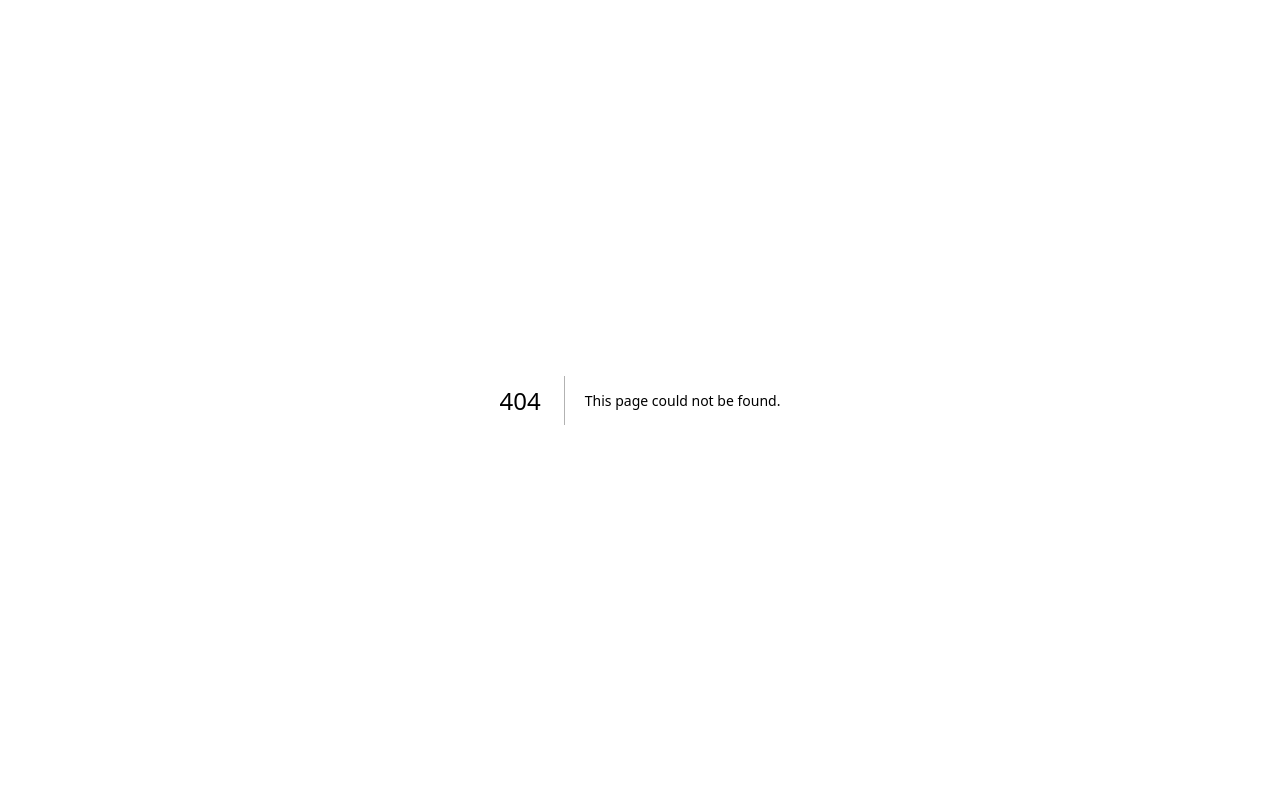
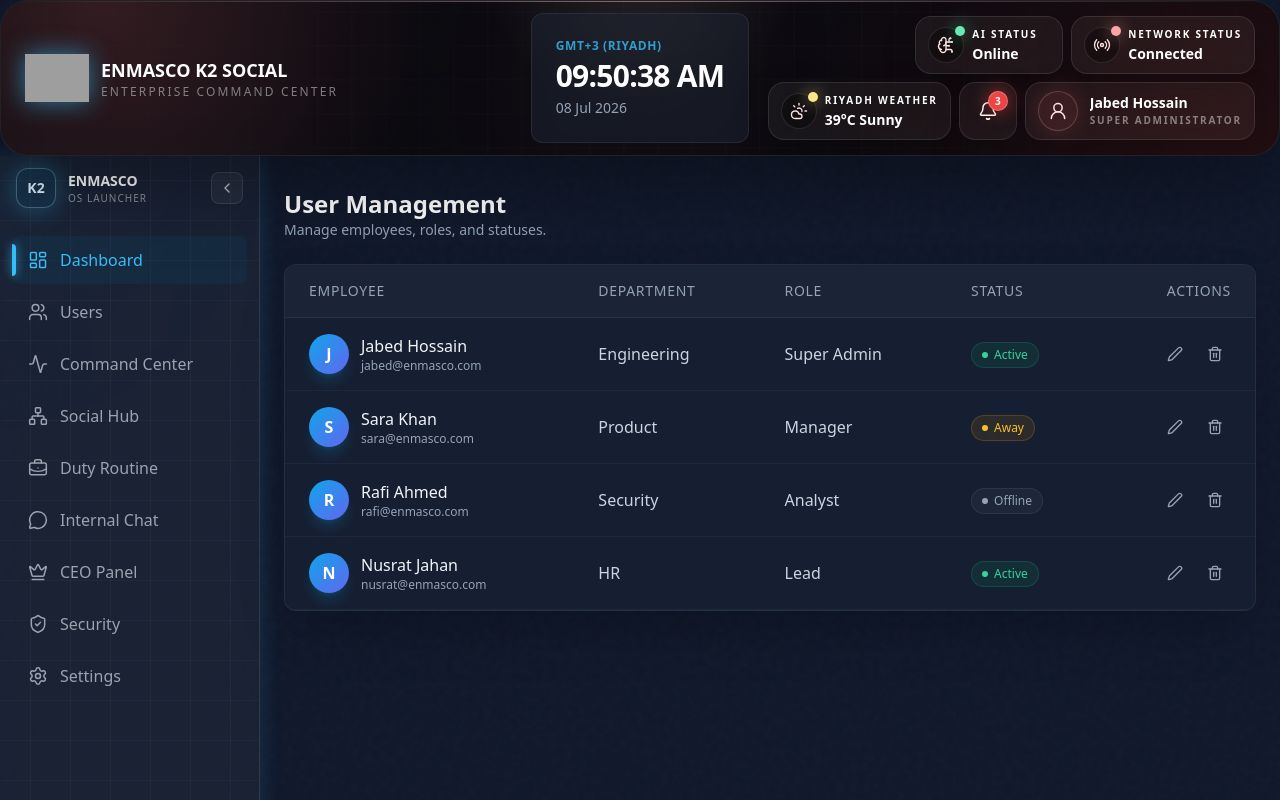
Before and after one commit to jabedbusiness10-art/enmasco-k2-social-hub, a Next.js app: page /dashboard/users in a window 1280 px wide. Before the commit this address had no page. Shown: the top 800 px of the page. Built offline with nearby package versions, Linux system fonts and the light colour scheme; grey boxes are pictures that could not be loaded.

Commit message:
TASK-12: user management

```diff
--- /dev/null
+++ b/app/dashboard/users/page.tsx
@@ -0,0 +1,22 @@
+import EmployeeTable from "@/components/dashboard/EmployeeTable";
+
+const demo = [
+  { id: "1", name: "Jabed Hossain", email: "jabed@enmasco.com", department: "Engineering", role: "Super Admin", status: "Active" as const },
+  { id: "2", name: "Sara Khan", email: "sara@enmasco.com", department: "Product", role: "Manager", status: "Away" as const },
+  { id: "3", name: "Rafi Ahmed", email: "rafi@enmasco.com", department: "Security", role: "Analyst", status: "Offline" as const },
+  { id: "4", name: "Nusrat Jahan", email: "nusrat@enmasco.com", department: "HR", role: "Lead", status: "Active" as const },
+];
+
+export default function UsersPage() {
+  return (
+    <div className="space-y-6">
+      <div className="flex items-center justify-between">
+        <div>
+          <h1 className="text-2xl font-semibold text-white">User Management</h1>
+          <p className="text-sm text-slate-400">Manage employees, roles, and statuses.</p>
+        </div>
+      </div>
+      <EmployeeTable data={demo} />
+    </div>
+  );
+}
--- /dev/null
+++ b/components/dashboard/EmployeeTable.tsx
@@ -0,0 +1,78 @@
+"use client";
+
+import { motion } from "framer-motion";
+import { Edit2, Trash2, Eye, MoreVertical } from "lucide-react";
+import StatusBadge from "./StatusBadge";
+
+type User = {
+  id: string;
+  name: string;
+  email: string;
+  department: string;
+  role: string;
+  status: "Active" | "Away" | "Offline";
+};
+
+type EmployeeTableProps = {
+  data: User[];
+  onRowClick?: (user: User) => void;
+  onEdit?: (user: User) => void;
+  onDelete?: (id: string) => void;
+};
+
+export default function EmployeeTable({ data, onRowClick, onEdit, onDelete }: EmployeeTableProps) {
+  return (
+    <div className="w-full bg-slate-800/40 backdrop-blur-md border border-slate-700/50 rounded-xl overflow-hidden shadow-2xl">
+      <table className="w-full text-left border-collapse">
+        <thead>
+          <tr className="bg-slate-800/60 border-b border-slate-700/50 text-slate-400 text-sm uppercase tracking-wider">
+            <th className="px-6 py-4 font-medium">Employee</th>
+            <th className="px-6 py-4 font-medium">Department</th>
+            <th className="px-6 py-4 font-medium">Role</th>
+            <th className="px-6 py-4 font-medium">Status</th>
+            <th className="px-6 py-4 font-medium text-right">Actions</th>
+          </tr>
+        </thead>
+        <tbody>
+          {data.map((user, index) => (
+            <motion.tr
+              key={user.id}
+              initial={{ opacity: 0, y: 10 }}
+              animate={{ opacity: 1, y: 0 }}
+              transition={{ delay: index * 0.05 }}
+              onClick={() => onRowClick?.(user)}
+              className="border-b border-slate-700/30 hover:bg-slate-700/30 transition-colors cursor-pointer group"
+            >
+              <td className="px-6 py-4">
+                <div className="flex items-center gap-3">
+                  <div className="h-10 w-10 rounded-full bg-gradient-to-br from-sky-500 to-indigo-500 flex items-center justify-center text-white font-bold shadow-lg shadow-sky-500/20">
+                    {user.name.charAt(0)}
+                  </div>
+                  <div>
+                    <div className="font-medium text-slate-100 group-hover:text-sky-400 transition-colors">{user.name}</div>
+                    <div className="text-xs text-slate-400">{user.email}</div>
+                  </div>
+                </div>
+              </td>
+              <td className="px-6 py-4 text-slate-300">{user.department}</td>
+              <td className="px-6 py-4 text-slate-300">{user.role}</td>
+              <td className="px-6 py-4">
+                <StatusBadge status={user.status} />
+              </td>
+              <td className="px-6 py-4">
+                <div className="flex justify-end gap-2" onClick={(e) => e.stopPropagation()}>
+                  <button onClick={() => onEdit?.(user)} className="p-2 text-slate-400 hover:text-sky-400 hover:bg-sky-400/10 rounded-lg transition-all">
+                    <Edit2 size={16} />
+                  </button>
+                  <button onClick={() => onDelete?.(user.id)} className="p-2 text-slate-400 hover:text-rose-400 hover:bg-rose-400/10 rounded-lg transition-all">
+                    <Trash2 size={16} />
+                  </button>
+                </div>
+              </td>
+            </motion.tr>
+          ))}
+        </tbody>
+      </table>
+    </div>
+  );
+}
--- /dev/null
+++ b/components/dashboard/StatusBadge.tsx
@@ -0,0 +1,26 @@
+"use client";
+
+type StatusBadgeProps = {
+  status: "Active" | "Away" | "Offline";
+};
+
+export default function StatusBadge({ status }: StatusBadgeProps) {
+  const styles = {
+    Active: "bg-emerald-500/10 text-emerald-400 border-emerald-500/20",
+    Away: "bg-amber-500/10 text-amber-400 border-amber-500/20",
+    Offline: "bg-slate-500/10 text-slate-400 border-slate-500/20",
+  };
+
+  const dot = {
+    Active: "bg-emerald-400",
+    Away: "bg-amber-400",
+    Offline: "bg-slate-400",
+  }[status];
+
+  return (
+    <span className={`inline-flex items-center gap-1.5 px-2.5 py-1 rounded-full text-xs font-medium border ${styles[status]}`}>
+      <span className={`inline-block h-1.5 w-1.5 rounded-full ${dot}`} />
+      {status}
+    </span>
+  );
+}
--- a/components/layout/Sidebar.tsx
+++ b/components/layout/Sidebar.tsx
@@ -12,6 +12,7 @@ import {
   Settings,
   ChevronLeft,
   ChevronRight,
+  Users,
 } from "lucide-react";
 import type { LucideIcon } from "lucide-react";
 import { useState, useEffect } from "react";
@@ -26,6 +27,7 @@ type Point = { x: number; y: number };
 
 const navItems: NavItem[] = [
   { label: "Dashboard", icon: LayoutDashboard },
+  { label: "Users", icon: Users },
   { label: "Command Center", icon: Activity },
   { label: "Social Hub", icon: Network },
   { label: "Duty Routine", icon: BriefcaseBusiness },
```
